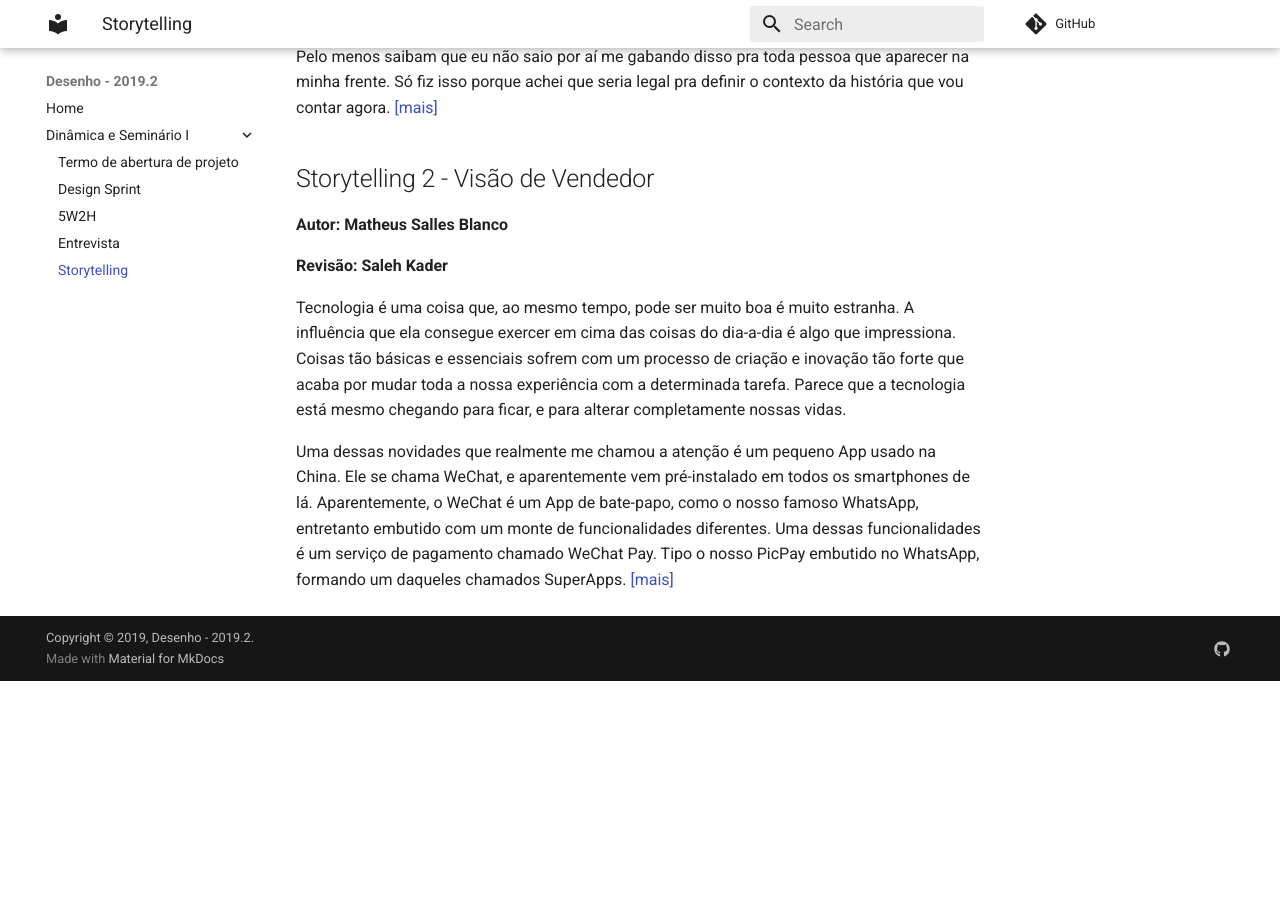
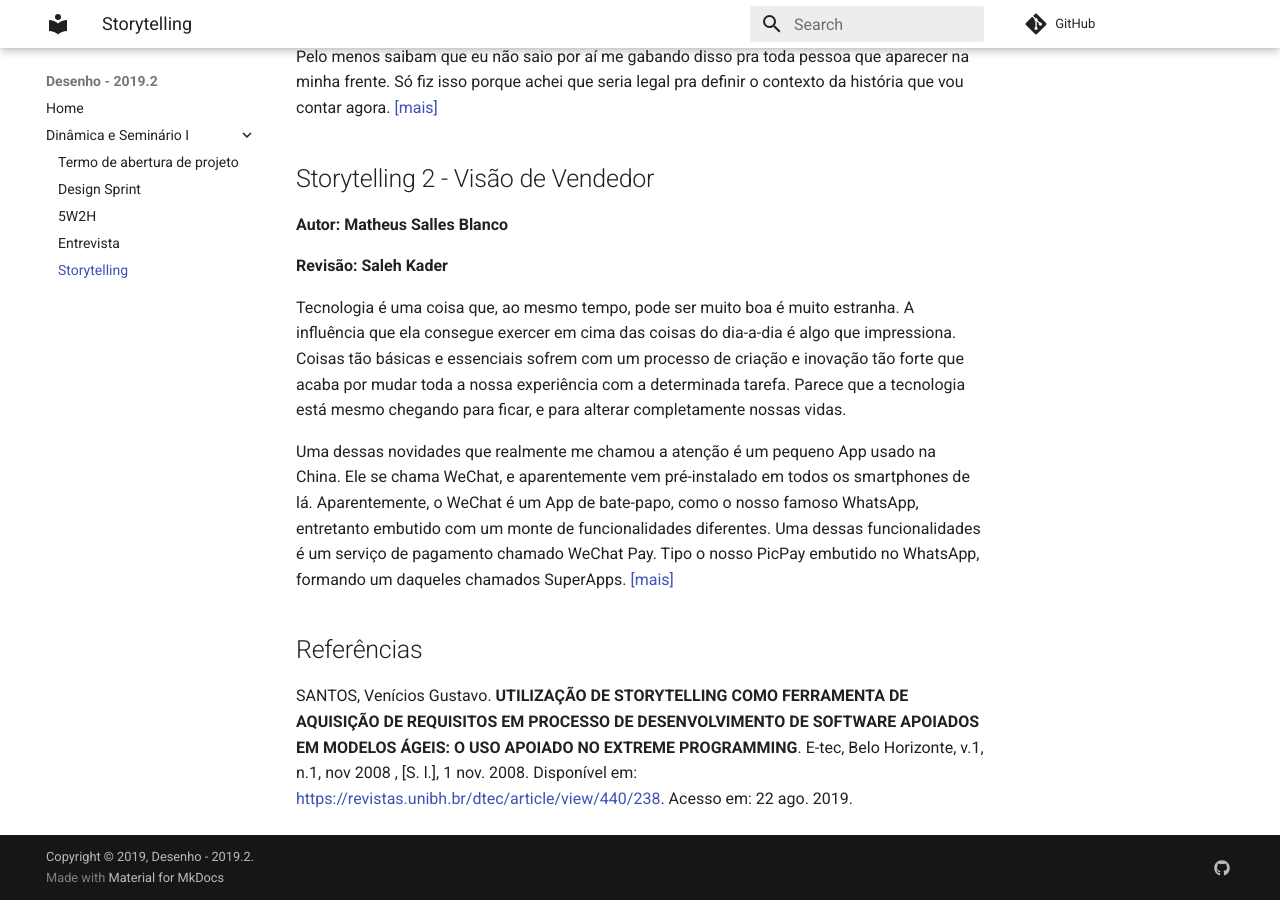
Before and after one commit to fga-desenho-2019-2/Wiki, an MkDocs documentation site: the page built from docs/seminario1/storytelling.md, in a window 1280 px wide and 900 px high, scrolled down 878 px. Built offline with MkDocs 1.6.1 and Material for MkDocs 9.7.7, drawn with Linux system fonts in a browser that asks for light colours; comment, search, counter and statistics services are not loaded; old or Windows-style settings are respelled for this version of MkDocs; before the commit the page ends 1559 px from its top, so only the background shows below that.

Commit message:
Adding references

```diff
--- a/docs/seminario1/storytelling.md
+++ b/docs/seminario1/storytelling.md
@@ -33,3 +33,7 @@
 
 Uma dessas novidades que realmente me chamou a atenção é um pequeno App usado na China. Ele se chama WeChat, e aparentemente vem pré-instalado em todos os smartphones de lá. Aparentemente, o WeChat é um App de bate-papo, como o nosso famoso WhatsApp, entretanto embutido com um monte de funcionalidades diferentes. Uma dessas funcionalidades é um serviço de pagamento chamado WeChat Pay. Tipo o nosso PicPay embutido no WhatsApp, formando um daqueles chamados SuperApps.
 <a href="storytellings/Storytelling - Vendedor.pdf" download>[mais]</a>
+
+## Referências
+
+SANTOS, Venícios Gustavo. **UTILIZAÇÃO DE STORYTELLING COMO FERRAMENTA DE AQUISIÇÃO DE REQUISITOS EM PROCESSO DE DESENVOLVIMENTO DE SOFTWARE APOIADOS EM MODELOS ÁGEIS: O USO APOIADO NO EXTREME PROGRAMMING**. E-tec, Belo Horizonte, v.1, n.1, nov 2008 , [S. l.], 1 nov. 2008. Disponível em: <https://revistas.unibh.br/dtec/article/view/440/238>. Acesso em: 22 ago. 2019.
```
